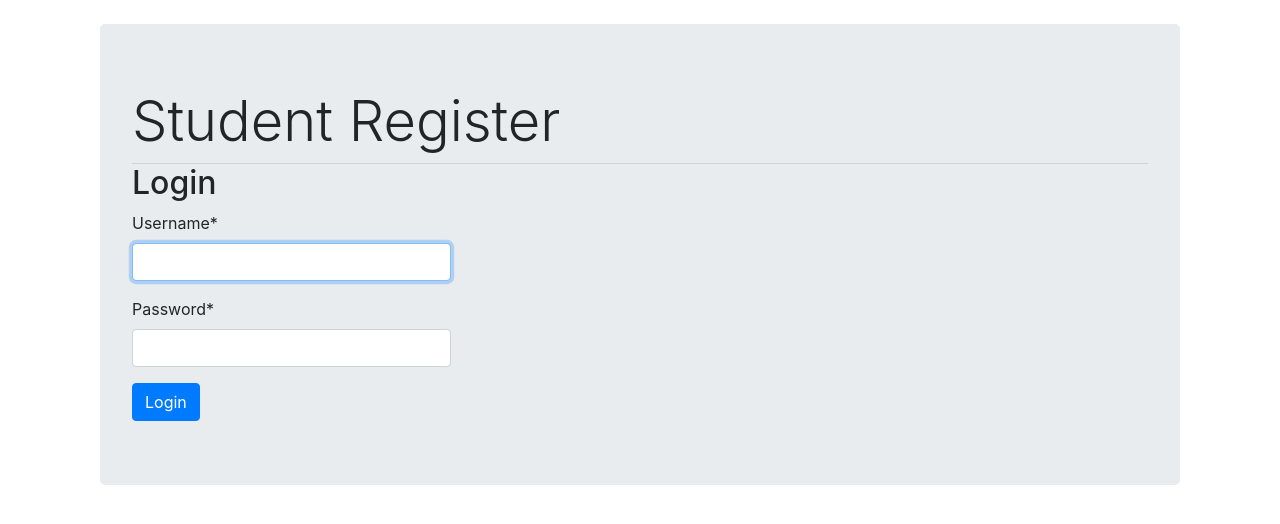
After one commit to Rocien/student.register, a Django app: page / in a window 1280 px wide. The commit adds this page. Shown: the top 524 px of the page. Run offline with Django 3.2, Linux system fonts and the light colour scheme; some libraries are stand-ins or nearby versions.

Commit message:
student_reg

```diff
--- a/src/student/student/settings.py
+++ b/src/student/student/settings.py
@@ -127,3 +127,7 @@ USE_TZ = True
 # https://docs.djangoproject.com/en/3.0/howto/static-files/
 
 STATIC_URL = '/static/'
+
+LOGIN_URL = 'login'     # Requires login before to go to any page including Student form & List
+
+LOGIN_REDIRECT_URL = 'student/'  #Redirect django admin URL to student
--- a/src/student/student/urls.py
+++ b/src/student/student/urls.py
@@ -13,10 +13,14 @@ Including another URLconf
     1. Import the include() function: from django.urls import include, path
     2. Add a URL to urlpatterns:  path('blog/', include('blog.urls'))
 """
+
+from django.contrib.auth import views as auth_views
 from django.contrib import admin
 from django.urls import path,include
 
 urlpatterns = [
     path('admin/', admin.site.urls),
-    path('student/', include('student_registration.urls'))
+    path('', auth_views.LoginView.as_view(template_name='student_registration/login.html'), name='login'),
+    path('student/', include('student_registration.urls')),     # This route imports all urls from "student_registration app"
+    path('logout/', auth_views.LogoutView.as_view(template_name='student_registration/logout.html'), name='logout'),
 ]
--- a/src/student/student_registration/templates/student_registration/base.html
+++ b/src/student/student_registration/templates/student_registration/base.html
@@ -18,7 +18,6 @@
         <div class="col-md-12 offset-md-0 mt-4">
             <div class="jumbotron">
                 <h1 class="display-4">Student Register</h1>
-                <p class="lead font-italic">Register and list student here.</p>
                 <hr class="my-0">
                 {% block content %}
                 {% endblock content %}
--- /dev/null
+++ b/src/student/student_registration/templates/student_registration/login.html
@@ -0,0 +1,15 @@
+{% extends 'student_registration/base.html' %}
+{% load crispy_forms_tags %}
+{% block title %}Login{% endblock %}
+{% block content %}
+  <h2>Login</h2>
+  <form method="post">
+    {% csrf_token %}
+    <div class="row">
+      <div class="col-md-4">
+        {{ form|crispy }}
+      </div>
+    </div>
+    <button type="submit" class="btn btn-primary">Login</button>
+  </form>
+{% endblock %}
--- a/src/student/student_registration/templates/student_registration/student_list.html
+++ b/src/student/student_registration/templates/student_registration/student_list.html
@@ -1,6 +1,7 @@
 {% extends 'student_registration/base.html' %}
 
 {% block content %}
+<p class="lead font-italic">This is the list of all registered students.</p>
 <table class="table table-borderless">
     <thead class="border-bottom font-weight-bold">
         <tr>
@@ -41,4 +42,9 @@
         {% endfor %}
     </tbody>
 </table>
+<div class="col-md-0">
+    <a href="{% url 'logout' %}" class="btn btn-block btn-">
+        <i class="fas fa-sign-out-alt"></i> Logout
+    </a>
+</div>
 {% endblock content %}
--- a/src/student/student_registration/urls.py
+++ b/src/student/student_registration/urls.py
@@ -5,5 +5,7 @@ urlpatterns = [
     path('', views.student_form, name='student_insert'), #get and post req.  for insert operation
     path('<int:id>/', views.student_form,name='student_update'), #get and post req.  for update operation
     path('delete/<int:id>/',views.student_delete,name='student_delete'),
-    path('list/',views.student_list, name='student_list') #get req. to retrieve and display student records
+    path('list/',views.student_list, name='student_list'), #get req. to retrieve and display student records
+    # path('login/',views.login_request, name='login'),
+    # path('logout/',views.logout_request, name='logout'),
 ]
```
Also changed, not shown: src/student/student_registration/models.py (+5 -5 lines), src/student/student_registration/templates/student_registration/logout.html (added, +10 -0 lines), src/student/student_registration/templates/student_registration/student_form.html (+6 -3 lines), src/student/student_registration/views.py (+27 -0 lines), src/student/student_registration/migrations/0001_initial.py, src/student/student_registration/migrations/0002_auto_20200401_1120.py (deleted), src/student/student_registration/migrations/0003_auto_20200402_1456.py (deleted).
